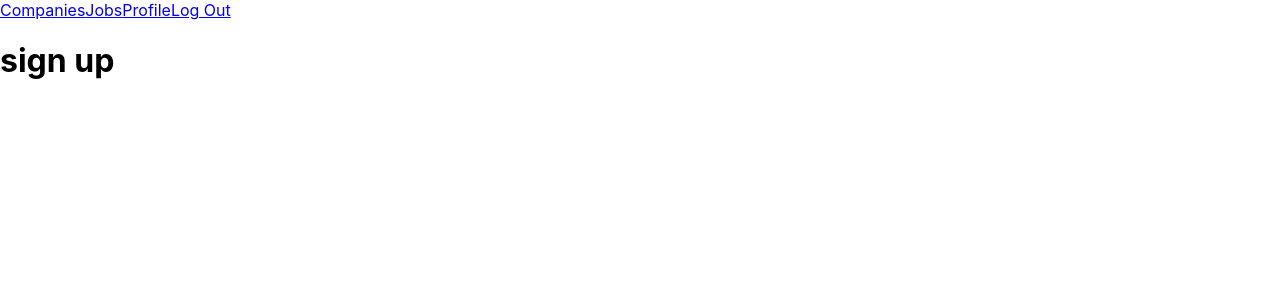
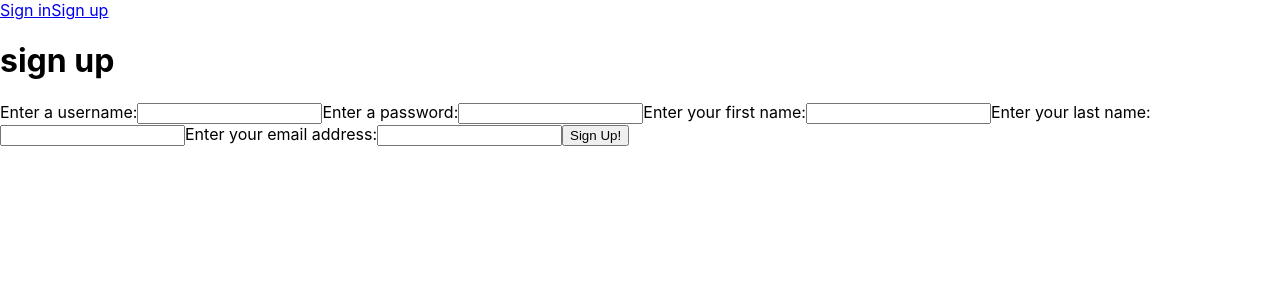
Before and after one commit to samuelhatcliff/react-jobly, a React (Create React App) app in the folder frontend/: page /signup in a window 1280 px wide. Shown: the top 300 px of the page. Built offline with nearby package versions, Linux system fonts and the light colour scheme; no server answers.

Commit message:
added sign up

```diff
--- a/frontend/src/App.js
+++ b/frontend/src/App.js
@@ -1,16 +1,17 @@
 import React, { useState } from 'react';
 import NavBar from './navbar/NavBar.js';
 import RoutesComp from './routes/Routes.js'
-
+import UserAuthData from './user/UserAuthData.js';
 
 function App() {
-  const [signedIn, setSignedIn] = useState(true);
+  const [signedIn, setSignedIn] = useState(false);
   const company = "c"
 
   return (
     <div>
       <NavBar signedIn={signedIn} />
       <RoutesComp />
+      {/* <UserAuthData /> */}
     </div>
   );
 }
--- a/frontend/src/api.js
+++ b/frontend/src/api.js
@@ -43,8 +43,13 @@ class JoblyApi {
   }
 
   static async getAllCompanies(name = null) {
-    return name ? await this.request(`companies`, { name }).companies :
-      await this.request(`companies/`).companies
+    let res;
+    if (name) {
+      res = await this.request(`companies`, { name })
+    } else {
+      res = await this.request(`companies/`)
+    }
+    return res.companies;
   }
 
   static async getJob(id) {
@@ -53,8 +58,18 @@ class JoblyApi {
   }
 
   static async getAllJobs(title = null) {
-    return title ? await this.request(`jobs`, { title }).jobs :
-      await this.request('jobs').jobs;
+    let res;
+    if (title) {
+      res = await this.request(`jobs`, { title })
+    } else {
+      res = await this.request(`jobs/`);
+    }
+    return res.jobs
+  }
+
+  static async registerUser(data) {
+    const res = await this.request(`auth/register`, data, "post");
+    return res.token;
   }
 }
 
--- a/frontend/src/companies/Company.js
+++ b/frontend/src/companies/Company.js
@@ -5,6 +5,7 @@ import SearchModule from '../common/SearchModule';
 
 const Company = () => {
     const [search, setSearch] = useState(null);
+    // const [data, setData] = useState(null)
     return (
         <div>
             <h1>Rendering Company Component</h1>
--- a/frontend/src/companies/CompanyDetail.js
+++ b/frontend/src/companies/CompanyDetail.js
@@ -18,19 +18,18 @@ const CompanyDetail = ({ search }) => {
         fetchData();
     }, [search]);
 
-    if (!data) {
+    if (!data && !search) {
         return (
-            <>
-                <Loading />
-            </>
-        )
+            <div>
+                <h1>Companies!</h1>
+            </div>)
     }
-
-    return (
-        <div>
-            <h1>Company Detail!</h1>
-            <List data={data} type="company" />
-        </div>
-    )
+    else {//search query hasn't been submitted
+        return (
+            <div>
+                <h1>Companies!</h1>
+                <List data={data} type="company" />
+            </div>)
+    }
 }
 export default CompanyDetail
--- a/frontend/src/jobs/JobDetail.js
+++ b/frontend/src/jobs/JobDetail.js
@@ -18,21 +18,18 @@ const JobDetail = ({ search }) => {
         fetchData();
     }, [search]);
 
-    if (!data) {
+    if (!data && !search) {
         return (
-            <>
-                <Loading />
-            </>
-        )
+            <div>
+                <h1>Jobs!</h1>
+            </div>)
     }
-
-    return (
-        <div>
+    else {//search query hasn't been submitted
+        return (
             <div>
-                <h1>Job Detail!</h1>
+                <h1>Jobs!</h1>
                 <List data={data} type="job" />
-            </div>
-        </div>
-    )
+            </div>)
+    }
 }
 export default JobDetail
--- a/frontend/src/user/SignIn.js
+++ b/frontend/src/user/SignIn.js
@@ -1,8 +1,53 @@
-const SignIn = () => {
+import { useState } from "react";
+import JoblyApi from "../api";
+
+const SignIn = ({ loginUser }) => {
+
+    const initialState = {
+        username: "",
+        password: "",
+    }
+    const [formData, setFormData] = useState(initialState)
+
+    const handleChange = (e) => {
+        const { name, value } = e.target;
+        setFormData(data => ({
+            ...data,
+            [name]: value
+        }))
+    }
+
+    const handleSubmit = (e) => {
+        e.preventDefault();
+        const token = JoblyApi.loginUser(formData)
+        // addUser(formData);
+        setFormData(initialState);
+    }
+
     return (
-        <div>
+        <>
             <h1>sign in</h1>
-        </div>
-    )
+            <form
+                onSubmit={handleSubmit}
+            >
+                <label htmlFor="username">Enter a username:</label>
+                <input
+                    type="text"
+                    name="username"
+                    value={formData.username}
+                    onChange={handleChange}
+                />
+
+                <label htmlFor="password">Enter a password:</label>
+                <input
+                    type="text"
+                    name="password"
+                    value={formData.password}
+                    onChange={handleChange}
+                />
+
+                <button>Sign In!</button>
+            </form>
+        </>)
 }
 export default SignIn
--- a/frontend/src/user/SignUp.js
+++ b/frontend/src/user/SignUp.js
@@ -1,8 +1,82 @@
-const SignUp = () => {
+import { useState } from "react";
+import JoblyApi from "../api";
+
+const SignUp = ({ addUser }) => {
+
+    const initialState = {
+        username: "",
+        password: "",
+        firstName: "",
+        lastName: "",
+        email: ""
+    }
+    const [formData, setFormData] = useState(initialState)
+
+    const handleChange = (e) => {
+        const { name, value } = e.target;
+        setFormData(data => ({
+            ...data,
+            [name]: value
+        }))
+        // console.log(formData)
+    }
+
+    const handleSubmit = (e) => {
+        e.preventDefault();
+        console.log(formData)
+        const token = JoblyApi.registerUser(formData)
+        // addUser(formData);
+        setFormData(initialState);
+    }
+
     return (
-        <div>
+        <>
             <h1>sign up</h1>
-        </div>
-    )
+            <form
+                onSubmit={handleSubmit}
+            >
+                <label htmlFor="username">Enter a username:</label>
+                <input
+                    type="text"
+                    name="username"
+                    value={formData.username}
+                    onChange={handleChange}
+                />
+
+                <label htmlFor="password">Enter a password:</label>
+                <input
+                    type="text"
+                    name="password"
+                    value={formData.password}
+                    onChange={handleChange}
+                />
+
+                <label htmlFor="firstName">Enter your first name:</label>
+                <input
+                    type="text"
+                    name="firstName"
+                    value={formData.firstName}
+                    onChange={handleChange}
+                />
+
+                <label htmlFor="lastName">Enter your last name:</label>
+                <input
+                    type="text"
+                    name="lastName"
+                    value={formData.lastName}
+                    onChange={handleChange}
+                />
+
+                <label htmlFor="email">Enter your email address:</label>
+                <input
+                    type="text"
+                    name="email"
+                    value={formData.email}
+                    onChange={handleChange}
+                />
+
+                <button>Sign Up!</button>
+            </form>
+        </>)
 }
 export default SignUp
--- /dev/null
+++ b/frontend/src/user/UserAuthData.js
@@ -0,0 +1,16 @@
+import React, { useState } from "react";
+import JoblyApi from "../api";
+import SignUp from "./SignUp";
+
+const UserAuthData = () => {
+    const addUser = (data) => {
+        const res = JoblyApi.registerUser(data);
+        console.log(res)
+        // setBoxes(boxes => [...boxes,
+        // { ...newBox, id: uuid() }])
+    }
+    return (<>
+        <SignUp addUser={addUser} />
+    </>)
+}
+export default UserAuthData
```
